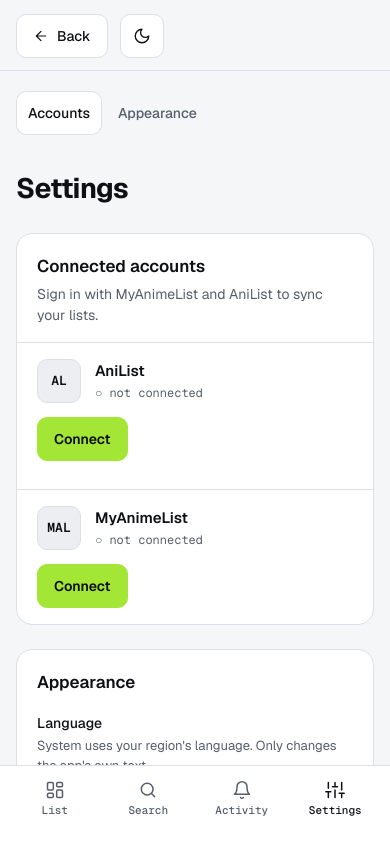
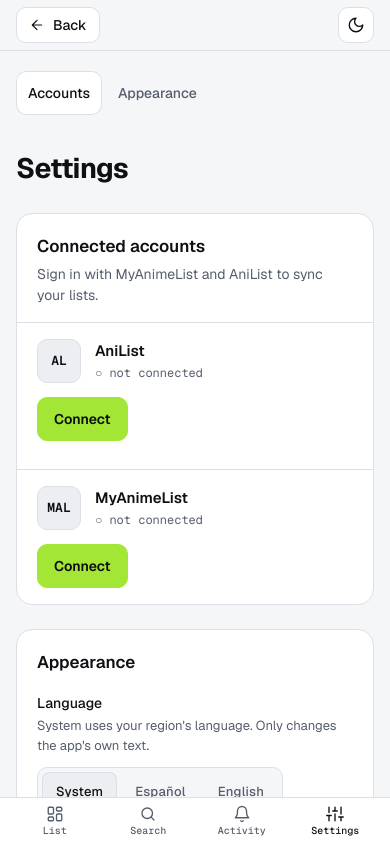
Before and after one commit to dotJManuel/AniHub-web, a React (Vite) app: page /settings in a window 390 px wide. Shown: the top 842 px of the page. Built offline with nearby package versions, Linux system fonts and the light colour scheme; no server answers.

Commit message:
feat: update header and navigation styles for improved layout and responsiveness

```diff
--- a/src/styles.css
+++ b/src/styles.css
@@ -452,15 +452,18 @@ a.nrow:hover { border-color: var(--mu); color: var(--tx); }
 @media (max-width: 640px) {
   .container { padding-left: 16px; padding-right: 16px; }
   .page, .detail, .settings { padding-top: 20px; }
-  .page.has-nav, .detail.has-nav, .settings.has-nav { padding-bottom: calc(56px + 18px + env(safe-area-inset-bottom) + 24px); }
+  .page.has-nav, .detail.has-nav, .settings.has-nav { padding-bottom: calc(46px + env(safe-area-inset-bottom) + 24px); }
 
-  /* Header compacto: logo + iconos en una fila, segmentado a todo el ancho debajo */
-  .hdr-in { gap: 12px 10px; padding-top: 14px; padding-bottom: 12px; }
-  .hdr-in .logo { order: 1; }
-  .hdr-in .grow { order: 2; }
-  .hdr-in .hdr-actions { order: 3; }
-  .hdr-in .hdr-seg { order: 4; flex: 1 0 100%; }
-  .hdr-seg .seg { flex: 1; }
+  /* Header compacto: una sola fila (logo · fuente · acciones) y controles más bajos */
+  .hdr-in { flex-wrap: nowrap; gap: 8px; padding-top: 7px; padding-bottom: 7px; }
+  .hdr-in .logo-word { display: none; }
+  .hdr-in .logo-mark { width: 30px; height: 30px; }
+  .hdr-in .hdr-seg { flex: 0 1 auto; min-width: 0; padding: 2px; gap: 2px; }
+  .hdr-seg .seg { height: 28px; padding: 0 10px; font-size: 12px; }
+  .hdr-in .grow { flex: 1 1 0; }
+  .hdr-in .hdr-actions { gap: 6px; }
+  .hdr .ibtn { width: 36px; height: 36px; }
+  .hdr .btn { height: 36px; padding: 0 12px; }
   .hide-m { display: none !important; }
   .hdr-in .route-path { display: none; }
 
@@ -496,9 +499,9 @@ a.nrow:hover { border-color: var(--mu); color: var(--tx); }
   .dbody { flex-direction: column; align-items: stretch; gap: 28px; }
   .dmain, .mylist { flex: none; width: 100%; }
   /* "Mi lista" siempre a mano: barra fija abajo que se abre como panel deslizable */
-  .detail { padding-bottom: calc(96px + env(safe-area-inset-bottom)); }
+  .detail { padding-bottom: calc(80px + env(safe-area-inset-bottom)); }
   .mylist { position: fixed; left: 0; right: 0; bottom: 0; width: auto; z-index: 25; border-radius: 16px 16px 0 0; border-bottom: 0; box-shadow: 0 -8px 24px rgba(0, 0, 0, 0.25); }
-  .mylist.collapsed { flex-direction: row; align-items: center; gap: 12px; z-index: 20; padding: 10px 16px calc(10px + env(safe-area-inset-bottom)); }
+  .mylist.collapsed { flex-direction: row; align-items: center; gap: 12px; z-index: 20; padding: 6px 16px calc(6px + env(safe-area-inset-bottom)); }
   .mylist.collapsed .mylist-head { order: 2; }
   .mylist.collapsed .mylist-head h2, .mylist.collapsed .sync-state { display: none; }
   .mylist.collapsed .mylist-sum { order: 1; flex: 1; min-width: 0; font-size: 13px; overflow: hidden; text-overflow: ellipsis; white-space: nowrap; }
@@ -516,19 +519,21 @@ a.nrow:hover { border-color: var(--mu); color: var(--tx); }
   .act-head h1 { font-size: 22px; }
   .hide-d { display: inline-flex; }
 
+  /* Navegación inferior delgada: icono y etiqueta pequeños, sin relleno extra */
   .bnav {
     position: fixed; left: 0; right: 0; bottom: 0; z-index: 20; display: flex; border-top: 1px solid var(--ln); background: var(--sf);
-    padding: 4px 8px calc(18px + env(safe-area-inset-bottom));
+    padding: 0 8px env(safe-area-inset-bottom);
   }
   .bnav a, .bnav button {
-    flex: 1; display: flex; flex-direction: column; align-items: center; justify-content: center; gap: 3px; min-height: 56px; color: var(--mu);
-    font: 500 11px 'Geist Mono', monospace; background: transparent; border: 0; padding: 0; position: relative;
+    flex: 1; display: flex; flex-direction: column; align-items: center; justify-content: center; gap: 1px; min-height: 46px; color: var(--mu);
+    font: 500 10px 'Geist Mono', monospace; background: transparent; border: 0; padding: 0; position: relative;
   }
+  .bnav svg { width: 18px; height: 18px; }
   .bnav a.on { color: var(--tx); }
-  .bnav .nav-dot { position: absolute; top: 8px; left: calc(50% + 6px); width: 7px; height: 7px; border-radius: 50%; background: var(--ac); }
-  .toast { bottom: calc(86px + env(safe-area-inset-bottom)); }
+  .bnav .nav-dot { position: absolute; top: 5px; left: calc(50% + 6px); width: 7px; height: 7px; border-radius: 50%; background: var(--ac); }
+  .toast { bottom: calc(62px + env(safe-area-inset-bottom)); }
   /* Por encima de la navegación inferior y de la barra "Mi lista" */
-  .fab { right: 14px; bottom: calc(96px + env(safe-area-inset-bottom)); }
+  .fab { right: 14px; bottom: calc(66px + env(safe-area-inset-bottom)); }
   .fab-btn { width: 40px; height: 40px; }
 }
 @media (min-width: 641px) { .hide-d { display: none !important; } }
```
